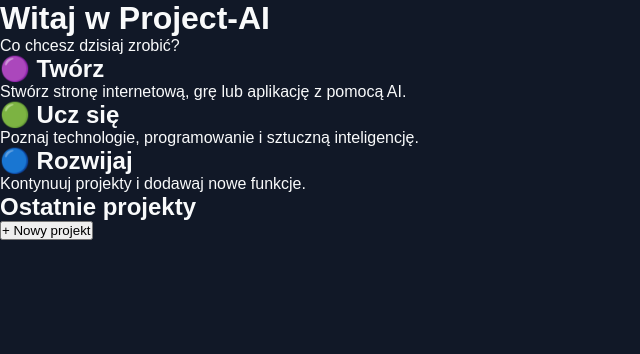
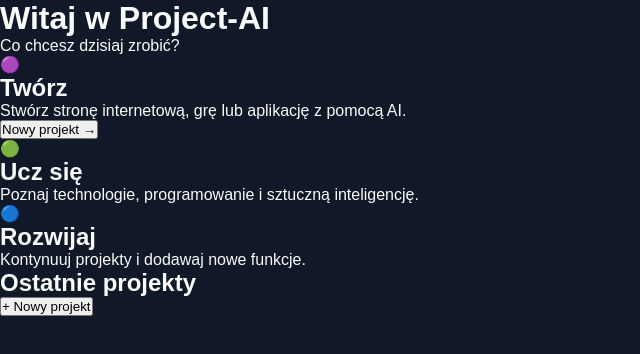
Before and after one commit to PrzemoNH/project-ai, a Next.js app: page /dashboard in a window 1280 px wide. Shown: the top 354 px of the page, without its empty margins (0-640 px from the left). Built offline with nearby package versions, Linux system fonts and the light colour scheme.

Commit message:
Update page.tsx

```diff
--- a/app/dashboard/page.tsx
+++ b/app/dashboard/page.tsx
@@ -16,8 +16,12 @@ export default function Dashboard() {
 
         <section className="dashboard-card create">
 
+          <span className="dashboard-icon">
+            🟣
+          </span>
+
           <h2>
-            🟣 Twórz
+            Twórz
           </h2>
 
           <p>
@@ -25,14 +29,22 @@ export default function Dashboard() {
             grę lub aplikację z pomocą AI.
           </p>
 
+          <button>
+            Nowy projekt →
+          </button>
+
         </section>
 
 
 
         <section className="dashboard-card learn">
 
+          <span className="dashboard-icon">
+            🟢
+          </span>
+
           <h2>
-            🟢 Ucz się
+            Ucz się
           </h2>
 
           <p>
@@ -46,8 +58,12 @@ export default function Dashboard() {
 
         <section className="dashboard-card develop">
 
+          <span className="dashboard-icon">
+            🔵
+          </span>
+
           <h2>
-            🔵 Rozwijaj
+            Rozwijaj
           </h2>
 
           <p>
```
